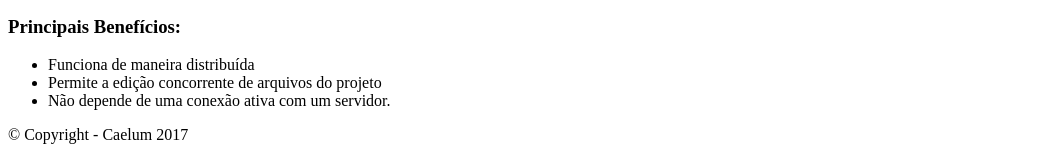
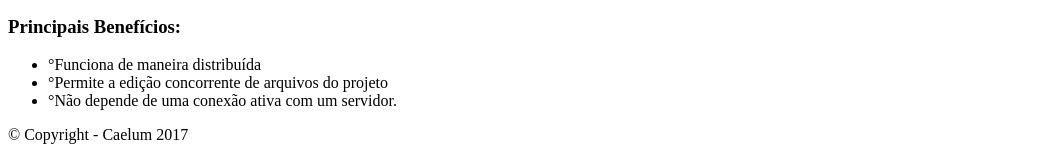
Before and after one commit to codingsource/curso-git, a plain HTML site: page index.html in a window 1280 px wide. Shown: the part 276-436 px from the top of the page, without its empty margins (0-1053 px from the left). Drawn offline with Linux system fonts and the light colour scheme.

Commit message:
bolinha na lista

```diff
--- a/index.html
+++ b/index.html
@@ -23,9 +23,9 @@
 
         <h3>Principais Benefícios:</h3>
         <ul>
-            <li>Funciona de maneira distribuída</li>
-            <li>Permite a edição concorrente de arquivos do projeto</li>
-            <li>Não depende de uma conexão ativa com um servidor.</li>
+            <li>°Funciona de maneira distribuída</li>
+            <li>°Permite a edição concorrente de arquivos do projeto</li>
+            <li>°Não depende de uma conexão ativa com um servidor.</li>
         </ul>
     </main>
     <footer>
```
